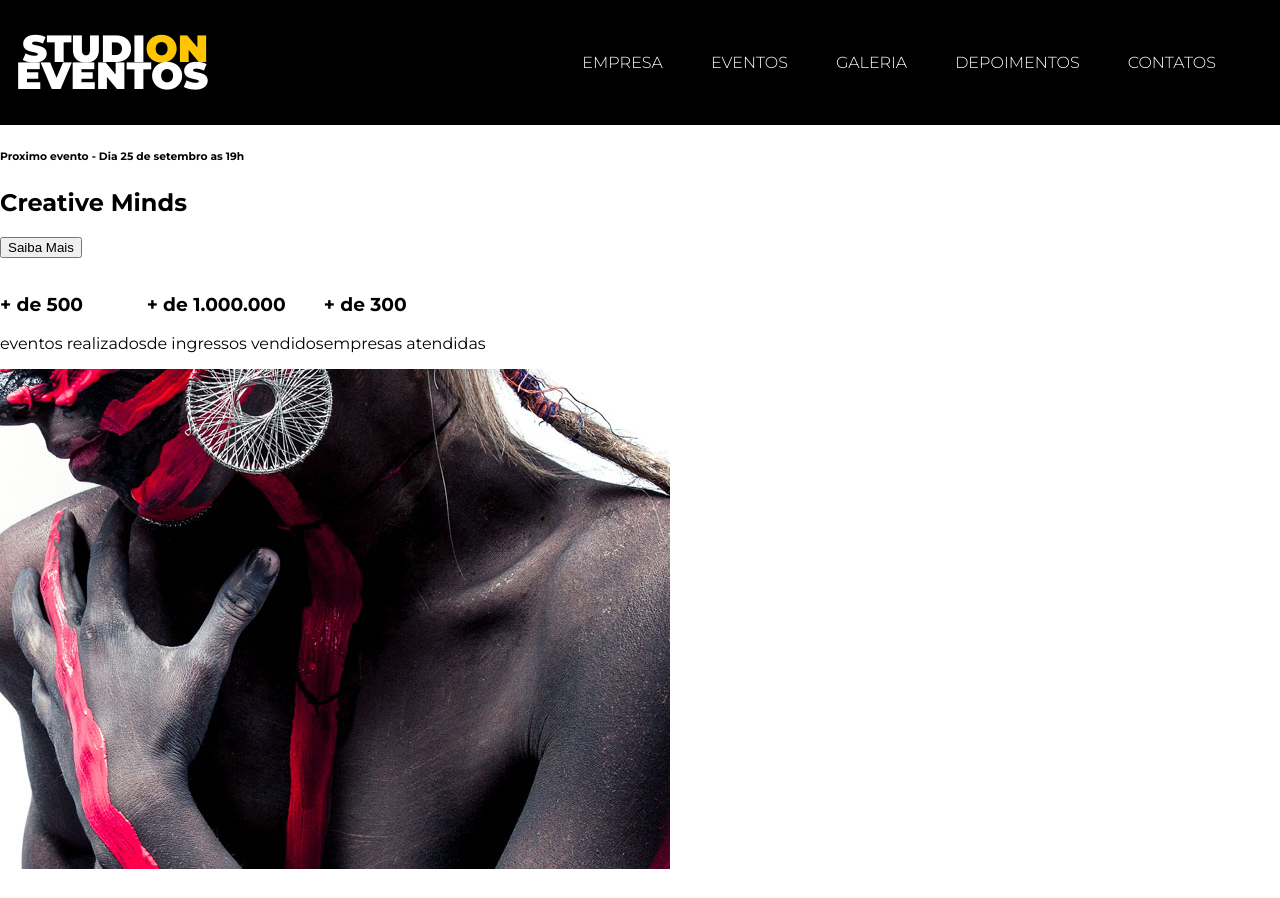
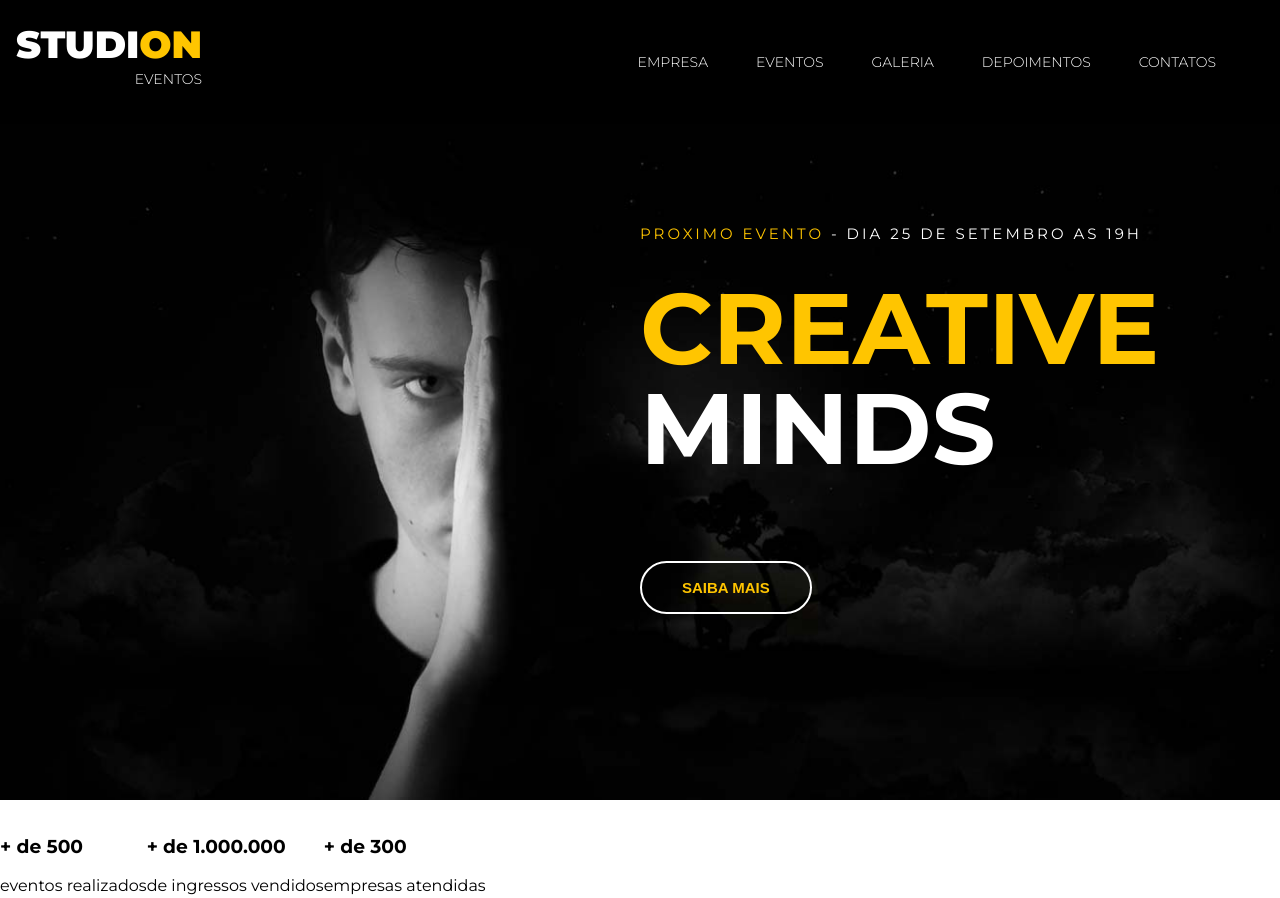
Before and after one commit to mazzillio/studio1, a website: page src/index.html in a window 1280 px wide. Shown: the top 898 px of the page. Drawn offline with Linux system fonts and the light colour scheme.

Commit message:
modificando o css

```diff
--- a/src/index.html
+++ b/src/index.html
@@ -10,12 +10,12 @@
     <body>
         <nav class="navbar">
             <h1 class="logo--studion">Studi<span class="copy--primary">on</span>
-                <span class="logo--stufion__sub">Eventos</span>
+                <span class="logo--studion__sub">Eventos</span>
             </h1>
             <ul class="navbar__links">
                 <li><a href="#emp">Empresa</a></li>
                 <li><a href="#ev">Eventos</a></li>
-                <li><a href="gal">Galeria</a></li>
+                <li><a href="#gal">Galeria</a></li>
                 <li><a href="#dep">Depoimentos</a></li>
                 <li><a href="#cont">Contatos</a></li>
             </ul>
@@ -23,9 +23,12 @@
         <header>
             <div id="slider">
              <div class="slide">
-                 <h6><span>Proximo evento</span> -  Dia 25 de setembro as 19h</h6>
-                 <h2><span>Creative </span> Minds</h2>
-                 <button>Saiba Mais</button>
+                 <img class="slide_back_img" src="./images/banner.jpg" alt="Studion Banner"/>
+                 <div class="slide__copy">
+                     <h6><span class="copy--primary">Proximo evento</span> -  Dia 25 de setembro as 19h</h6>
+                     <h2><span class="copy--primary">Creative </span> Minds</h2>
+                     <button class="btn btn--slide">Saiba Mais</button>
+                 </div>
              </div>
             </div>
         </header>
--- a/src/style.css
+++ b/src/style.css
@@ -3,12 +3,15 @@
     box-sizing: border-box;
 }
 :root{
+    font-family: 'Montserrat', sans-serif;
+    font-size:16px;
     --color-primary:#ffc500;
-    font-family: 'Montserrat', sans-serif;
+    --default-padding:1rem;
+
 }
 body{
     margin: 0;
-    padding-top: 125px;
+    padding-top: 7.75rem;
 }
 ul{
     display: flex;
@@ -17,13 +20,14 @@ ul{
 }
 .navbar{
     position: fixed;
+    z-index: 1;
     display: grid;
     grid-template-columns: 1fr 9fr;
     align-items: center;
     top:0;
     left: 0;
     width: 100vw;
-    height: 125px;
+    height: 7.75rem;
     padding: 0 1rem;
     background-color: #000;
     color:#fff;
@@ -32,7 +36,7 @@ ul{
     justify-self: end;
 }
 .navbar__links li{
-    font-size: 1rem;
+    font-size: 0.875rem;
     margin-right: 3rem;
     text-transform: uppercase;
 }
@@ -53,10 +57,63 @@ ul{
     text-align: right;
 }
 .logo--studion__sub{
-    font-size: .875rem;
+    font-size: 0.875rem;
     font-weight: 300;
 
 }
 .copy--primary{
     color:var(--color-primary);
 }
+
+.slide__copy h6{
+   margin-top: 0;
+    font-size: 15px;
+    font-weight: 400;
+    text-transform: uppercase;
+    letter-spacing: 3px;
+}
+.slide__copy h2{
+    margin-top: 0;
+    font-size: 100px;
+    text-transform: uppercase;
+    line-height: 6.25rem;
+}
+.slide__copy h2 span{
+    display: block;
+}
+#slider{
+    background-color: #000;
+    color:#fff;
+}
+.slide{
+    position: relative;
+    height:calc(100vh - 7.75rem);
+}
+.slide_back_img{
+    width:100%;
+    height: 100%;
+    object-fit: cover;
+    object-position: center;
+}
+.slide__copy{
+    position: absolute;
+    top: 6.25em;;
+    left:50vw;
+}
+.btn{
+    cursor: pointer;
+    padding: 1rem 2.5rem;
+    border:2px solid #fff;
+    border-radius: 5rem;
+    color: var(--color-primary);
+    background: unset;
+    font-size:15px;
+    font-weight: 700;
+    text-transform: uppercase;
+    transition: 0.5s all ease;
+}
+.btn:hover, btn:active, btn:focus{
+    border-color: var(--color-primary);
+    background-color: var(--color-primary);
+    color: #fff;
+}
```
